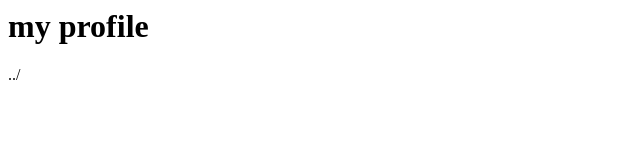
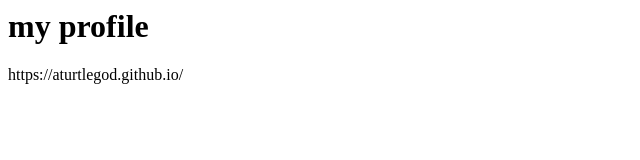
Before and after one commit to aTurtleGod/projects, a plain HTML site: page index.html in a window 1280 px wide. Shown: the whole page, without its empty margins (0-640 px from the left). Drawn offline with Linux system fonts and the light colour scheme.

Commit message:
Update index.html

```diff
--- a/index.html
+++ b/index.html
@@ -1,3 +1,3 @@
 <title>aTurtleGod:projects</title>
 <h1>my profile</h1>
-<a>../</a>
+<a>https://aturtlegod.github.io/</a>
```
